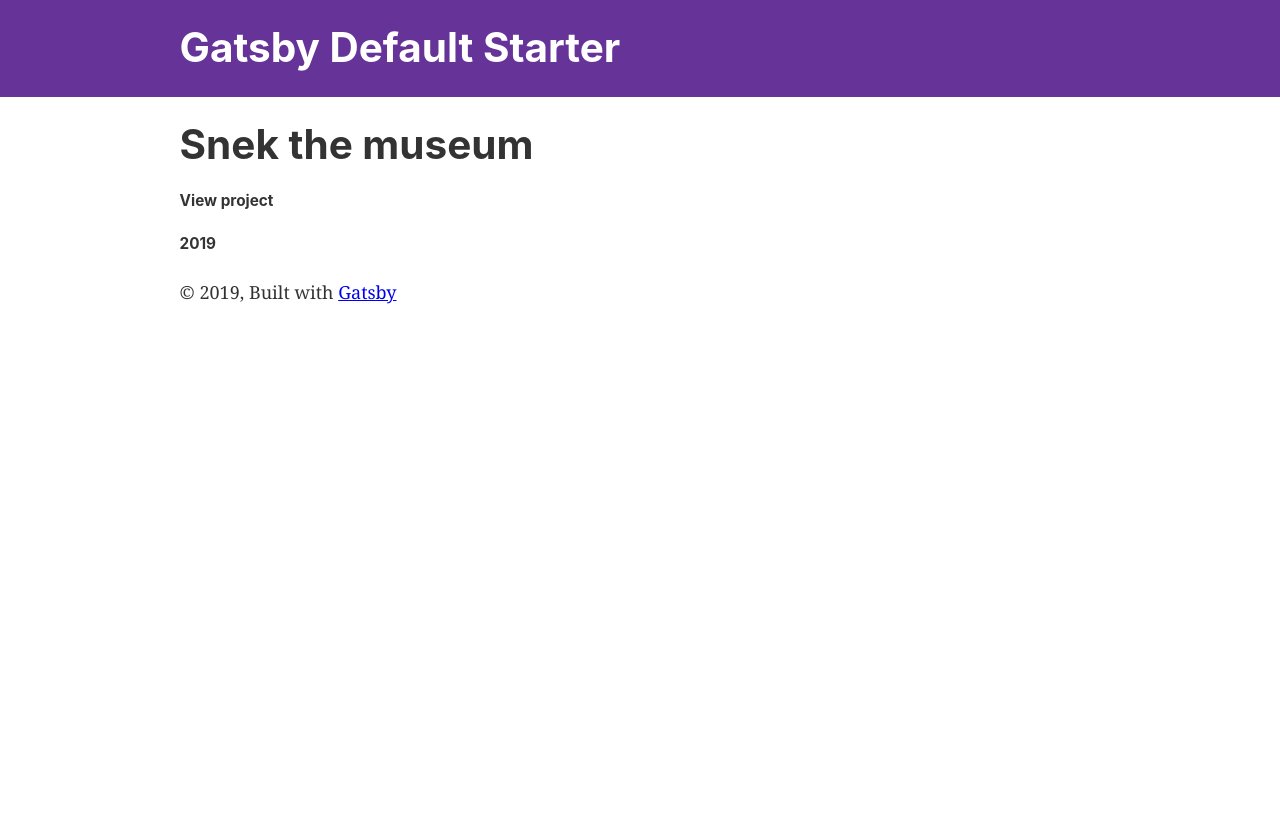
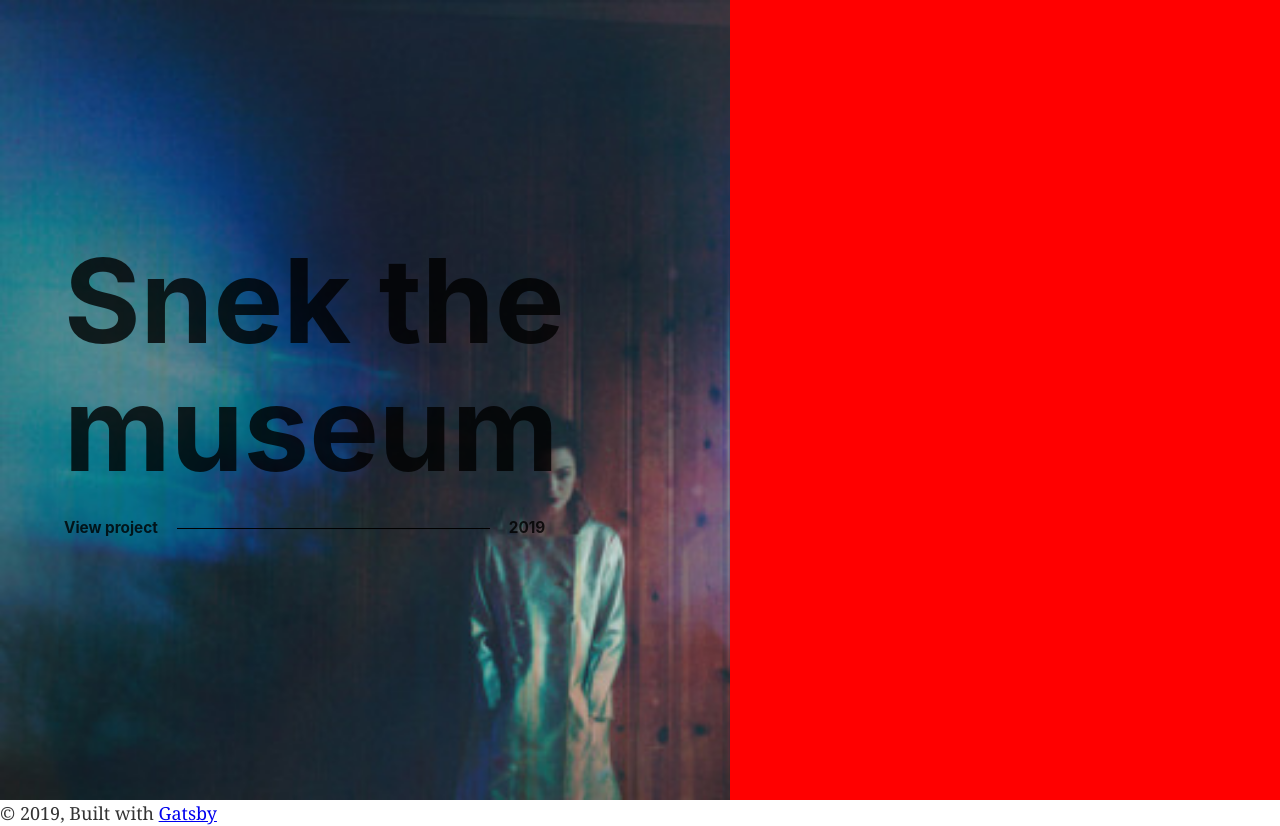
Before and after one commit to undefined-nmd/Agency, a Gatsby site in the folder UndefinedNMD/: page /assignments in a window 1280 px wide. Before the commit the page ends 800 px from the top, so only its background shows below. Built offline with nearby package versions, Linux system fonts and the light colour scheme; Gatsby itself is replaced by a stand-in of ours.

Commit message:
Project page css

```diff
--- /dev/null
+++ b/UndefinedNMD/src/components/assignments.css
@@ -0,0 +1,40 @@
+.container {
+    display: flex;
+    flex-direction: row;
+}
+
+.hero-img {
+    height: 100vh;
+    width: 57%;
+    background-color: burlywood;
+    background-image: url('../images/tumblr_n7jz4u5Fgd1ql2g28o1_500.jpg');
+    background-size: cover;
+    display: flex;
+    flex-direction: column;
+    justify-content: center;
+    padding: 5%;
+}
+
+.content-div {
+    height: 100vh;
+    width: 43%;
+    background-color: red;
+}
+
+.project-title {
+    font-size: 650%;
+}
+
+.subtitles {
+    display: flex;
+    align-items: stretch;
+    width: 80%;
+    justify-content: space-between;
+}
+
+.line {
+    height: 1px;
+    width: 65%;
+    background-color: black;
+    margin-top: 8px;
+}
--- a/UndefinedNMD/src/components/layout.js
+++ b/UndefinedNMD/src/components/layout.js
@@ -25,12 +25,10 @@ const Layout = ({ children }) => {
 
   return (
     <>
-      <Header siteTitle={data.site.siteMetadata.title} />
+      {/* <Header siteTitle={data.site.siteMetadata.title} /> */}
       <div
         style={{
           margin: `0 auto`,
-          maxWidth: 960,
-          padding: `0px 1.0875rem 1.45rem`,
           paddingTop: 0,
         }}
       >
--- a/UndefinedNMD/src/pages/assignments.js
+++ b/UndefinedNMD/src/pages/assignments.js
@@ -4,25 +4,24 @@ import { Link } from "gatsby"
 import Layout from "../components/layout"
 import Image from "../components/image"
 import SEO from "../components/seo"
+import "../components/assignments.css"
 
 const AssignmentsPage = () => (
   <Layout>
     <SEO title="Assignments" />
-      <div className={'container'}>
-          <div className={'hero-img'}>
-              <div className={'hero-child'}>
-                  <h1>Snek the museum</h1>
-                  <div className={'subtitles'}>
-                      <h5 className={'subtitle-text'}>View project</h5>
-                      <div className={'line'}></div>
-                      <h5 className={'date-text'}>2019</h5>
-                  </div>
-              </div>
+    <div className={"container"}>
+      <div className={"hero-img"}>
+        <div className={"hero-child"}>
+          <h1 className="project-title">Snek the museum</h1>
+          <div className={"subtitles"}>
+            <h5 className={"subtitle-text"}>View project</h5>
+            <div className={"line"}></div>
+            <h5 className={"date-text"}>2019</h5>
           </div>
-          <div className={'content-div'}>
-
-          </div>
+        </div>
       </div>
+      <div className={"content-div"}></div>
+    </div>
   </Layout>
 )
 
```
Also changed, not shown: UndefinedNMD/src/images/tumblr_n7jz4u5Fgd1ql2g28o1_500.jpg (added).
